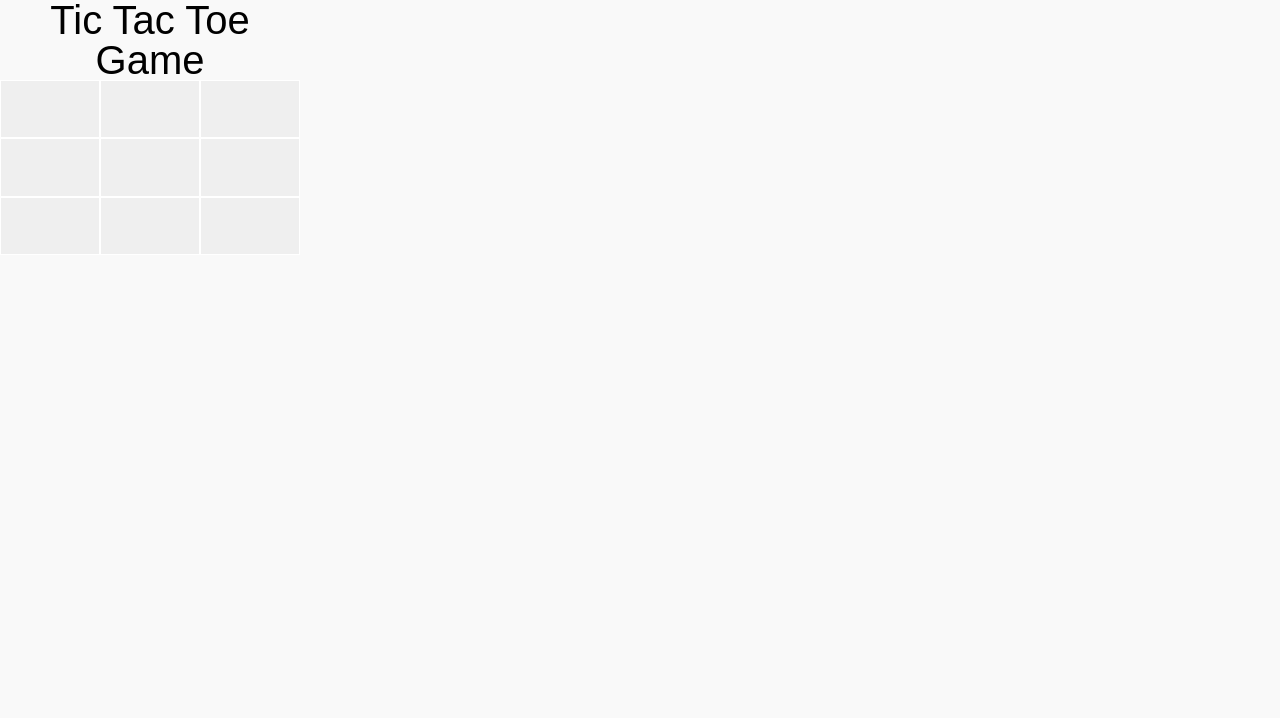
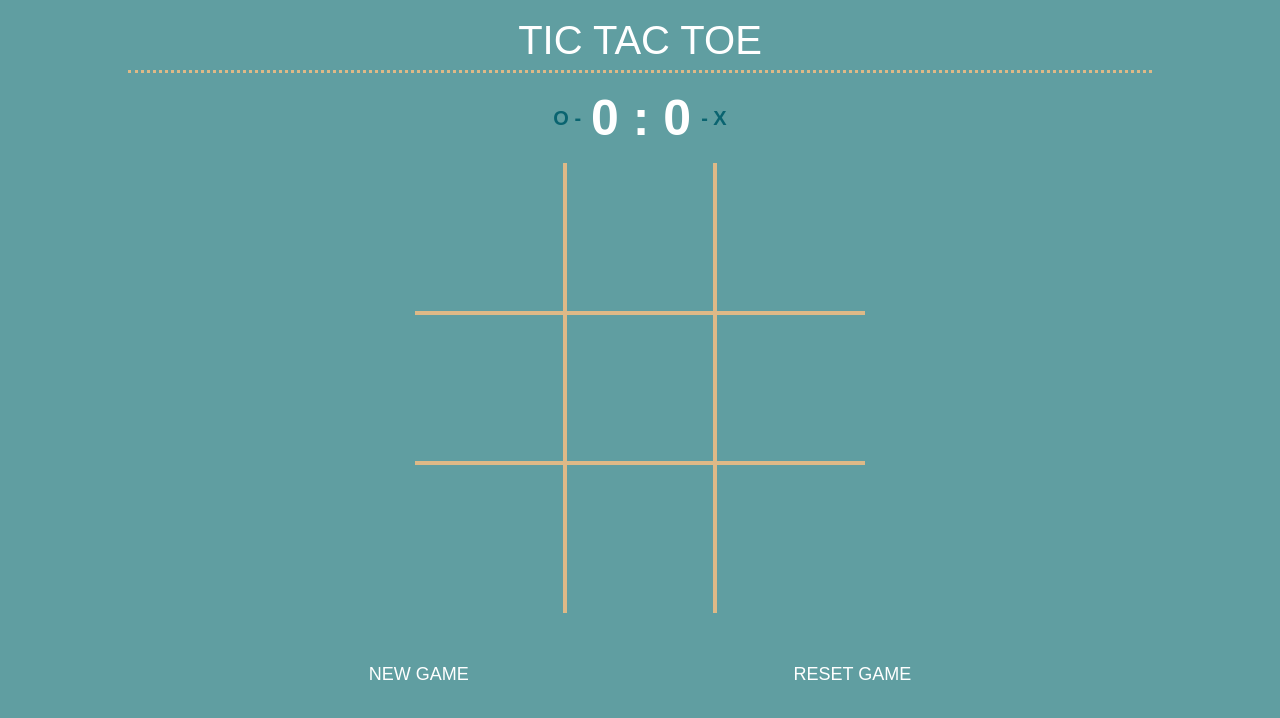
Before and after one commit to flaviaferri/TicTacToeGame, a Next.js app: page / in a window 1280 px wide. Shown: the top 718 px of the page. Built offline with nearby package versions, Linux system fonts and the light colour scheme.

Commit message:
tictactoe logic

```diff
--- a/components/Game/index.js
+++ b/components/Game/index.js
@@ -4,52 +4,102 @@ import styled from "@emotion/styled";
 import { useEffect } from "react";
 
 const GameWrapper = styled.section(
-  ({}) => css`
+  () => css`
     display: flex;
-    text-align: center;
+    align-items: center;
+    justify-content: center;
     flex-direction: column;
-    position: relative;
-    width: 30rem;
-    height: 30rem;
+    margin-top: 2rem;
   `
 );
 
-const Title = styled.section(
-  ({}) => css`
+const Title = styled.h1(
+  ({ theme }) => css`
     display: flex;
-    text-align: center;
+    align-items: center;
+    justify-content: center;
+    width: 80%;
     font-size: 4rem;
+    color: ${theme.colors.white};
+    border-bottom: 3px dotted ${theme.colors.beige};
+    padding-bottom: 1rem;
+    text-transform: uppercase;
   `
 );
-
-const GameMenu = styled.div(
+const Player = styled.div(
   ({ theme }) => css`
     display: flex;
-    flex-direction: column;
-    position: absolute;
-    top: 50%;
-    left: 50%;
-    transform: translateX(-50%) translateY(-50%);
-    background: ${theme.colors.veryLightGrey};
-    border-radius: 10px;
-    padding: 1.5rem;
+    font-size: 2rem;
+    font-weight: bold;
+    color: ${theme.colors.darkGreen};
+    padding: 2rem;
+    align-items: center;
+  `
+);
+const Scoreboard = styled.div(
+  ({ theme }) => css`
+    font-size: 5rem;
+    color: ${theme.colors.white};
+    margin: 0 1rem;
   `
 );
 
 const GameBoard = styled.div(
   () => css`
+    display: grid;
+    grid-auto-columns: 1fr;
+    grid-auto-rows: 1fr;
+    overflow: hidden;
+  `
+);
+
+const GameSquare = styled.button(
+  ({ theme }) => css`
+    font-size: 8rem;
+    font-weight: 500;
+    width: 15rem;
+    height: 15rem;
+    background: transparent;
+    outline: 2px solid ${theme.colors.beige};
+    border: none;
+
+    &:last-child {
+      grid-area: 3/3;
+    }
+  `
+);
+
+const PlayerO = styled.div(
+  ({ theme }) => css`
+    font-size: 10rem;
+    color: ${theme.colors.darkGreen};
+  `
+);
+
+const PlayerX = styled.div(
+  ({ theme }) => css`
+    font-size: 10rem;
+    color: ${theme.colors.white};
+  `
+);
+
+const ButtonWrapper = styled.div(
+  () => css`
+    display: flex;
+    padding: 5rem;
     width: 100%;
-    height: 100%;
-    display: grid;
-    grid-template-columns: repeat(3, 1fr);
+    justify-content: space-evenly;
   `
 );
 
 const GameButton = styled.button(
   ({ theme }) => css`
-    border: 1px solid ${theme.colors.white};
-    font-size: 4rem;
-    line-height: 0;
+    border: none;
+    text-transform: uppercase;
+    cursor: pointer;
+    font-size: 1.8rem;
+    background: transparent;
+    color: ${theme.colors.white};
   `
 );
 
@@ -60,10 +110,14 @@ const WinnerMessage = styled.div(
     display: flex;
     align-items: center;
     justify-content: center;
-    font-size: 1.2rem;
-    color: ${theme.colors.white};
+    font-size: 1.8rem;
+    color: ${theme.colors.darkGreen};
     text-align: center;
-    background-color: ${isWinner && `#008000c4`};
+    background-color: ${isWinner && `red`};
+    height: 5rem;
+    width: 50rem;
+    border-radius: 1.5rem;
+    position: absolute;
   `
 );
 
@@ -77,8 +131,11 @@ export default function Game() {
   const [player, setPlayer] = useState(true);
   const [ticTacToe, setTicTacToe] = useState(initialPositions);
   const [isWinner, setIsWinner] = useState("");
+  const [lineWinner, setLineWinner] = useState([]);
   const [isDraw, setIsDraw] = useState(false);
   const [showMessage, setShowMessage] = useState(false);
+  const [countOWinner, setCountOWinner] = useState(0);
+  const [countXWinner, setCountXWinner] = useState(0);
 
   const handelClick = (indexRow, indexCell) => {
     if (isWinner) return;
@@ -101,8 +158,25 @@ export default function Game() {
 
   const getplayerIcon = (indexRow, indexCell) => {
     if (ticTacToe[indexRow][indexCell][0] !== null) {
-      return ticTacToe[indexRow][indexCell][0] > 0 ? "O" : "X";
+      return ticTacToe[indexRow][indexCell][0] > 0 ? (
+        <>
+          <PlayerO lineWinner={lineWinner}>O</PlayerO>
+        </>
+      ) : (
+        <>
+          <PlayerX isWinner={isWinner}>X</PlayerX>
+        </>
+      );
     }
+  };
+
+  const newGameButton = () => {
+    return console.log("new game");
+    // setTicTacToe(initialPositions);
+  };
+
+  const resetGameButton = () => {
+    return console.log("Reset Game");
   };
 
   // Check winner
@@ -120,18 +194,23 @@ export default function Game() {
       [ticTacToe[0][2], ticTacToe[1][1], ticTacToe[2][0]],
     ];
 
-    possibleWaysToWin.map((row) => {
+    possibleWaysToWin.map((row, index) => {
       if (row.every((cell) => cell[0] === 1)) {
-        console.log("winner o");
         setIsWinner("O");
         setShowMessage(true);
+        setLineWinner(index);
+
+        return;
       }
       if (row.every((cell) => cell[0] === -1)) {
         setIsWinner("X");
         setShowMessage(true);
+        setLineWinner(index);
+
+        return;
       }
     });
-  });
+  }, [ticTacToe, player]);
 
   useEffect(() => {
     const hasDraw = () => {
@@ -157,6 +236,11 @@ export default function Game() {
       setIsWinner("");
       setIsDraw(false);
       setShowMessage(false);
+      if (isWinner === "O") {
+        setCountOWinner(countOWinner + 1);
+      } else {
+        setCountXWinner(countXWinner + 1);
+      }
     }, 3000);
 
     return () => {
@@ -166,20 +250,31 @@ export default function Game() {
 
   return (
     <GameWrapper>
-      <Title>Tic Tac Toe Game</Title>
+      <Title>Tic Tac Toe</Title>
+      <Player>
+        O -
+        <Scoreboard>
+          {countOWinner} : {countXWinner}
+        </Scoreboard>
+        - X
+      </Player>
       <GameBoard>
         {ticTacToe.map((row, indexRow) =>
           row.map((_, indexCell) => (
-            <GameButton
+            <GameSquare
               key={indexCell}
               type="button"
               onClick={() => handelClick(indexRow, indexCell)}
             >
               {getplayerIcon(indexRow, indexCell)}
-            </GameButton>
+            </GameSquare>
           ))
         )}
       </GameBoard>
+      <ButtonWrapper>
+        <GameButton onClick={() => newGameButton()}>New Game</GameButton>
+        <GameButton onClick={() => resetGameButton()}>Reset Game</GameButton>
+      </ButtonWrapper>
       <WinnerMessage isWinner={showMessage}>
         {showMessage && <>Congratulations you won the match</>}
       </WinnerMessage>
--- a/pages/_app.js
+++ b/pages/_app.js
@@ -12,8 +12,8 @@ const style = css`
     font-family: "Nunito", sans-serif;
     font-size: 10px;
     box-sizing: border-box;
-    background-color: #f9f9f9;
     min-height: 100vh;
+    background-color: #609ea1;
   }
 
   * {
--- a/styles/theme.js
+++ b/styles/theme.js
@@ -3,6 +3,9 @@ const breakpoints = [576, 768];
 export const theme = {
   colors: {
     veryLightGrey: "#f9f9f9",
+    lightGreen: "#609ea1",
+    darkGreen: "#0a6470",
+    beige: "#deb987",
     white: "#fff",
     black: "#000",
   },
```
